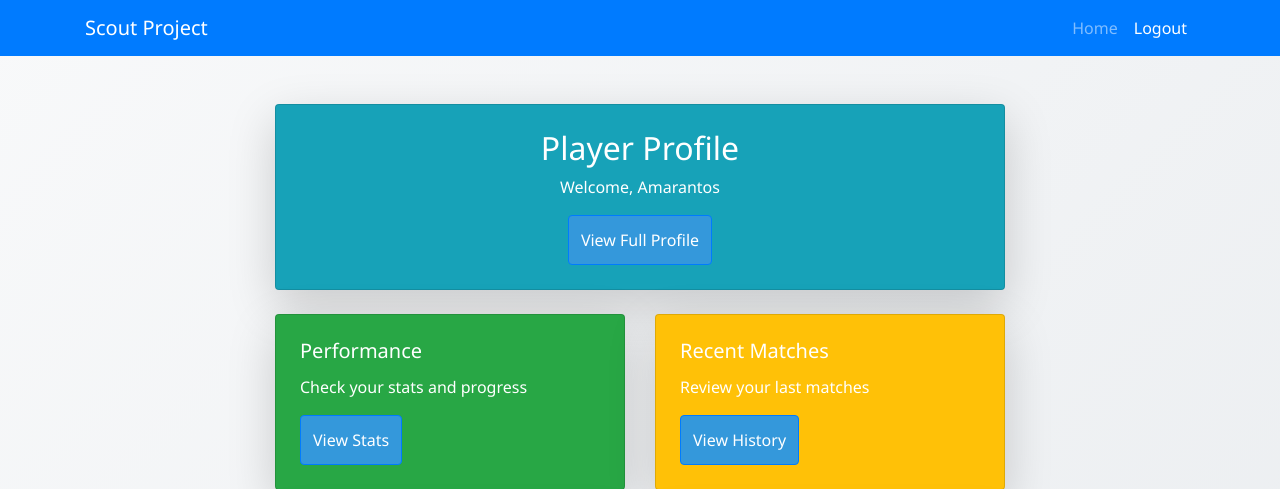
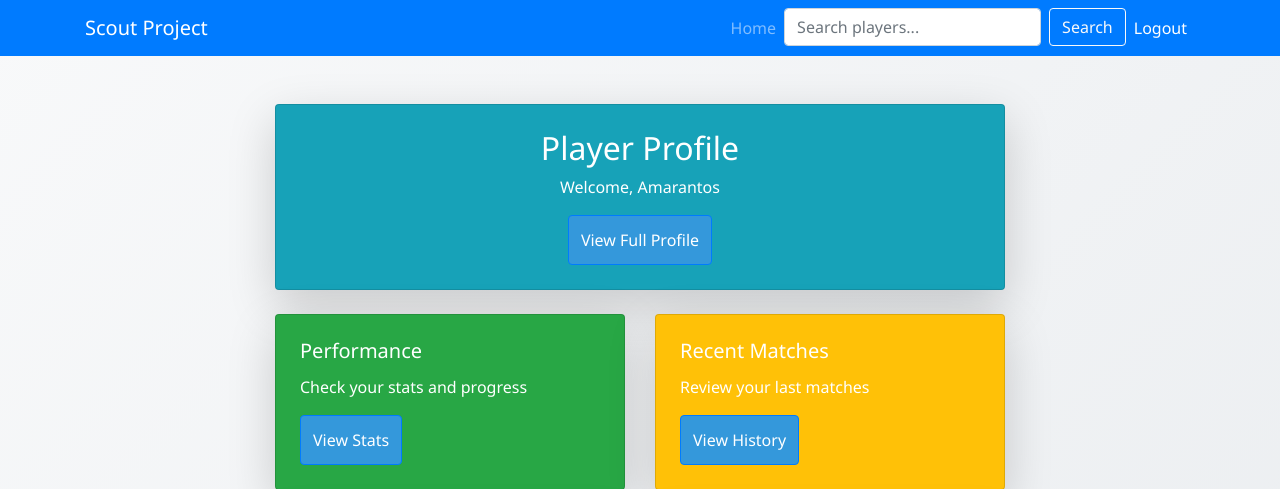
Before and after one commit to AmarantosPagiavlas03/Self-Project, a Django app: page /scout_app/dashboard/ in a window 1280 px wide. Shown: the top 489 px of the page. Run offline with Django 5.2, Linux system fonts and the light colour scheme; a user stored in the database is signed in; data comes from the database, SQL or seed files in the repository; both versions use the stored data as it was after the commit; some libraries are stand-ins or nearby versions.

Commit message:
navigation search bar

```diff
--- a/django_scout/scout_project/scout_app/templates/navbar.html
+++ b/django_scout/scout_project/scout_app/templates/navbar.html
@@ -1,4 +1,3 @@
-
 <nav class="navbar navbar-expand-lg navbar-dark bg-primary">
     <div class="container">
         <a class="navbar-brand" href="{% url 'home' %}">Scout Project</a>
@@ -11,6 +10,12 @@
                 <li class="nav-item">
                     <a class="nav-link" href="{% url 'home' %}">Home</a>
                 </li>
+                <li class="nav-item">
+                    <form class="form-inline my-2 my-lg-0" method="GET" action="{% url 'scout_app:search' %}">
+                        <input class="form-control mr-sm-2" type="search" name="query" placeholder="Search players..." aria-label="Search">
+                        <button class="btn btn-outline-light my-2 my-sm-0" type="submit">Search</button>
+                    </form>
+                </li>
                 <li class="nav-item active">
                     <a class="nav-link" href="{% url 'logout' %}">Logout</a>
                 </li>
```
Also changed, not shown: django_scout/scout_project/db.sqlite3.
